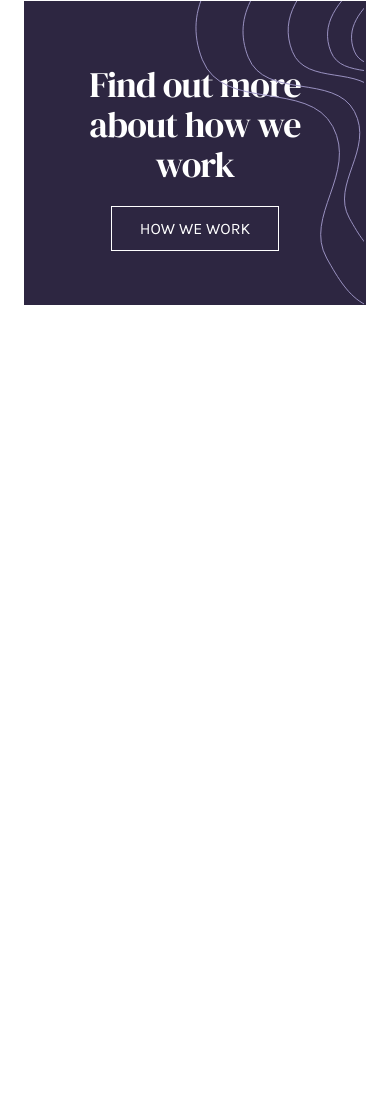
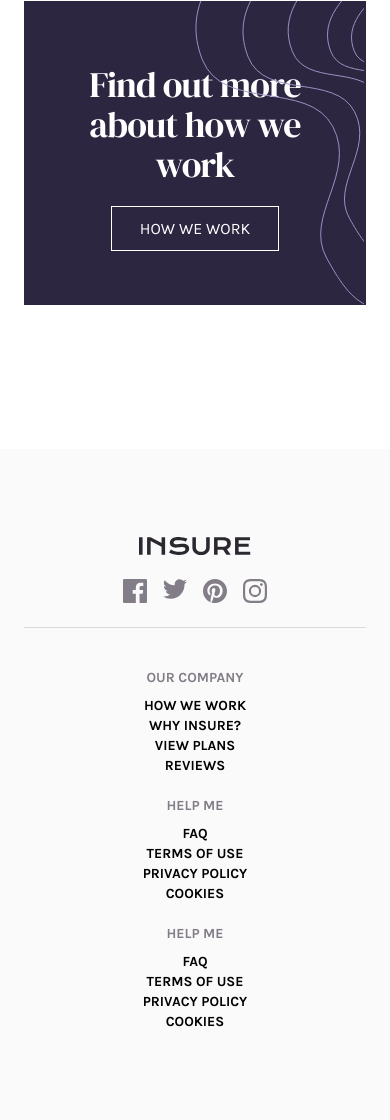
Before and after one commit to radhd/insure-landing-page, a website: page index.html in a window 390 px wide. Shown: the part 2335-3455 px from the top of the page. Before the commit the page ends 2784 px from the top, so only its background shows below. Drawn offline with Linux system fonts and the light colour scheme.

Commit message:
Footer done, not responsive

```diff
--- a/index.html
+++ b/index.html
@@ -156,7 +156,7 @@
             class="relative grid w-full place-items-center overflow-hidden bg-custom-dark2 px-6 py-16 text-white desktop:flex desktop:justify-between desktop:px-20 desktop:py-16"
           >
             <div
-              class="bg-mobileHowWorkPattern desktop:bg-desktopHowWorkPattern absolute left-1/2 top-0 h-full w-full bg-contain bg-no-repeat"
+              class="absolute left-1/2 top-0 h-full w-full bg-mobileHowWorkPattern bg-contain bg-no-repeat desktop:bg-desktopHowWorkPattern"
             ></div>
             <h2 class="h2Titles desktop:w-1/2 desktop:!pt-0">
               Find out more about how we work
@@ -168,7 +168,59 @@
         </div>
       </section>
       <!-- Find out more section end -->
-      <footer></footer>
+      <footer class="relative grid bg-[#FAFAFA] px-6 text-center">
+        <div></div>
+        <div class="space-y-6 pb-10">
+          <img class="mx-auto pt-[5.5rem]" src="images/logo.svg" alt="" />
+          <ul class="flex justify-center gap-4">
+            <li>
+              <a href=""><img src="images/icon-facebook.svg" alt="" /></a>
+            </li>
+            <li>
+              <a href=""><img src="images/icon-twitter.svg" alt="" /></a>
+            </li>
+            <li>
+              <a href=""><img src="images/icon-pinterest.svg" alt="" /></a>
+            </li>
+            <li>
+              <a href=""><img src="images/icon-instagram.svg" alt="" /></a>
+            </li>
+          </ul>
+          <div class="h-[1px] w-full bg-[#DADADA]"></div>
+        </div>
+        <div class="space-y-5 pb-[5.5rem]">
+          <!-- Our Company -->
+          <div class="karla-700 space-y-2 text-sm">
+            <h3 class="text-[#837D88]">OUR COMPANY</h3>
+            <ul>
+              <li><a href="">HOW WE WORK</a></li>
+              <li><a href="">WHY INSURE?</a></li>
+              <li><a href="">VIEW PLANS</a></li>
+              <li><a href="">REVIEWS</a></li>
+            </ul>
+          </div>
+          <!-- Help me -->
+          <div class="karla-700 space-y-2 text-sm">
+            <h3 class="text-[#837D88]">HELP ME</h3>
+            <ul>
+              <li><a href="">FAQ</a></li>
+              <li><a href="">TERMS OF USE</a></li>
+              <li><a href="">PRIVACY POLICY</a></li>
+              <li><a href="">COOKIES</a></li>
+            </ul>
+          </div>
+          <!-- Contact -->
+          <div class="karla-700 space-y-2 text-sm">
+            <h3 class="text-[#837D88]">HELP ME</h3>
+            <ul>
+              <li><a href="">FAQ</a></li>
+              <li><a href="">TERMS OF USE</a></li>
+              <li><a href="">PRIVACY POLICY</a></li>
+              <li><a href="">COOKIES</a></li>
+            </ul>
+          </div>
+        </div>
+      </footer>
     </main>
   </body>
 </html>
--- a/tailwind.config.js
+++ b/tailwind.config.js
@@ -24,6 +24,9 @@ module.exports = {
 
         mobileHowWorkPattern: "url(images/bg-pattern-how-we-work-mobile.svg)",
         desktopHowWorkPattern: "url(images/bg-pattern-how-we-work-desktop.svg)",
+
+        mobileFooterPattern: "url(images/bg-pattern-footer-mobile.svg)",
+        desktopFooterPattern: "url(images/bg-pattern-footer-desktop.svg)",
       },
       colors: {
         custom: {
```
Also changed, not shown: output.css, style.css (line endings or trailing spaces).
